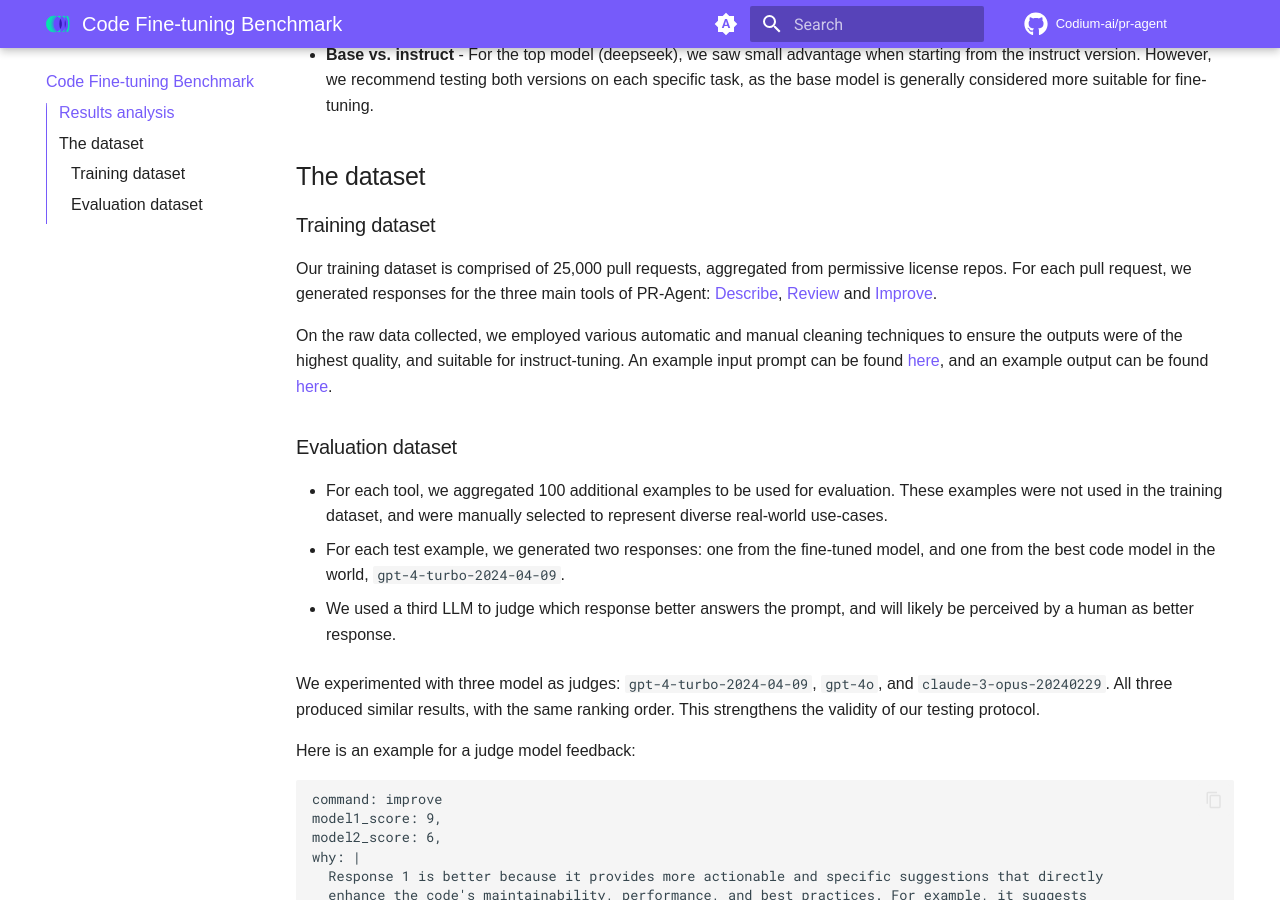
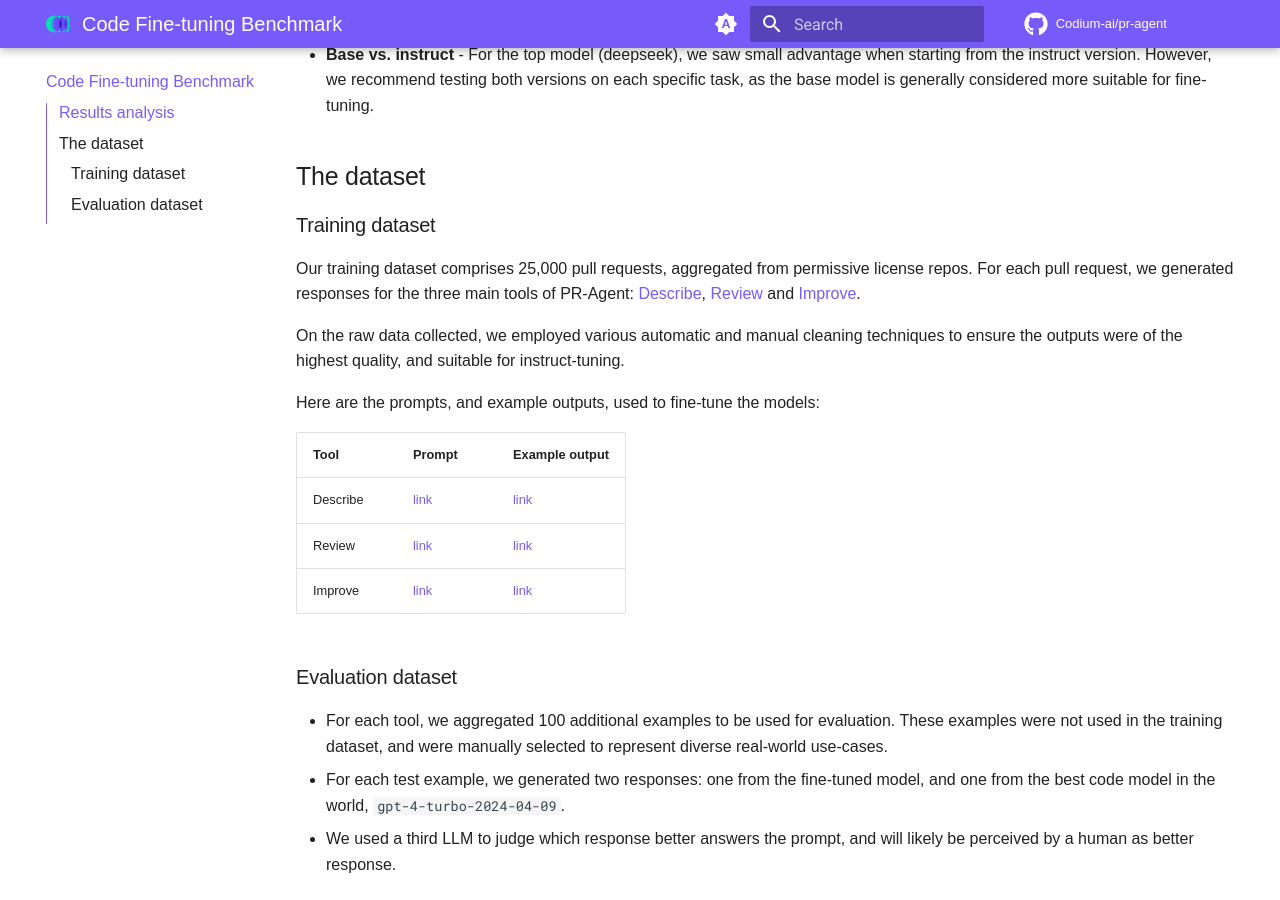
Before and after one commit to Codium-ai/pr-agent, an MkDocs documentation site: the page built from docs/docs/finetuning_benchmark/index.md, in a window 1280 px wide and 900 px high, scrolled down 1823 px. Built offline with MkDocs 1.6.1 and Material for MkDocs 9.7.7, drawn with Linux system fonts in a browser that asks for light colours; comment, search, counter and statistics services are not loaded.

Commit message:
Add documentation for PR-Agent code fine-tuning benchmark and update mkdocs.yml

```diff
--- a/docs/docs/finetuning_benchmark/index.md
+++ b/docs/docs/finetuning_benchmark/index.md
@@ -52,11 +52,18 @@ Here are the results:
 
 ### Training dataset
 
-Our training dataset is comprised of 25,000 pull requests, aggregated from permissive license repos. For each pull request, we generated responses for the three main tools of PR-Agent:
+Our training dataset comprises 25,000 pull requests, aggregated from permissive license repos. For each pull request, we generated responses for the three main tools of PR-Agent:
 [Describe](https://pr-agent-docs.codium.ai/tools/describe/), [Review](https://pr-agent-docs.codium.ai/tools/improve/) and [Improve](https://pr-agent-docs.codium.ai/tools/improve/).
 
 On the raw data collected, we employed various automatic and manual cleaning techniques to ensure the outputs were of the highest quality, and suitable for instruct-tuning.
-An example input prompt can be found [here](https://github.com/Codium-ai/pr-agent/blob/main/pr_agent/settings/pr_code_suggestions_prompts.toml), and an example output can be found [here](https://github.com/Codium-ai/pr-agent/pull/910#issuecomment-2118761309).
+
+Here are the prompts, and example outputs, used to fine-tune the models:
+
+| Tool     | Prompt                                                                                                     | Example output |
+|----------|------------------------------------------------------------------------------------------------------------|----------------|
+| Describe | [link](https://github.com/Codium-ai/pr-agent/blob/main/pr_agent/settings/pr_description_prompts.toml) | [link](https://github.com/Codium-ai/pr-agent/pull/910#issue-2303989601)           |
+| Review   | [link](https://github.com/Codium-ai/pr-agent/blob/main/pr_agent/settings/pr_reviewer_prompts.toml) | [link](https://github.com/Codium-ai/pr-agent/pull/910#issuecomment-2118761219)           |
+| Improve  | [link](https://github.com/Codium-ai/pr-agent/blob/main/pr_agent/settings/pr_code_suggestions_prompts.toml) | [link](https://github.com/Codium-ai/pr-agent/pull/910#issuecomment-2118761309)           |
 
 ### Evaluation dataset
 
```
